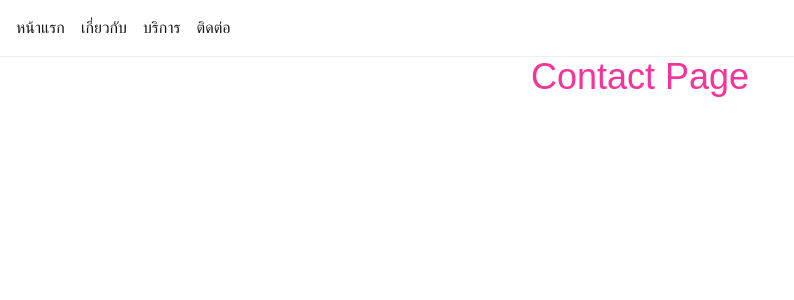
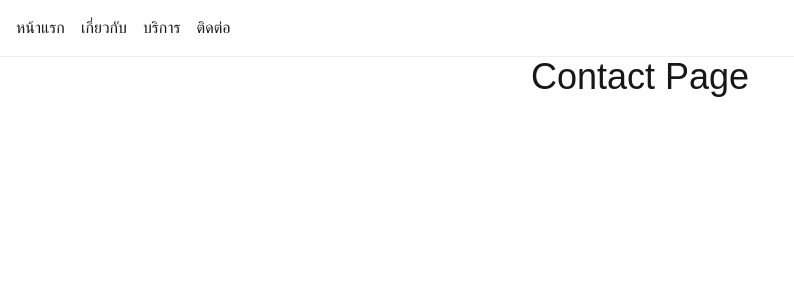
Before and after one commit to phatapon77/fontend1, a Next.js app: page /contact in a window 1280 px wide. Shown: the top 300 px of the page, without its empty margins (0-794 px from the left). Built offline with nearby package versions, Linux system fonts and the light colour scheme.

Commit message:
Update page.js

```diff
--- a/app/contact/page.js
+++ b/app/contact/page.js
@@ -1,6 +1,6 @@
 export default function Contact() {
   return(
     <>
-    <h1 className="text-4xl text-center text-pink-500">Contact Page</h1></>
+    <h1 className="text-4xl text-center text-black-500">Contact Page</h1></>
   )
 }
```
